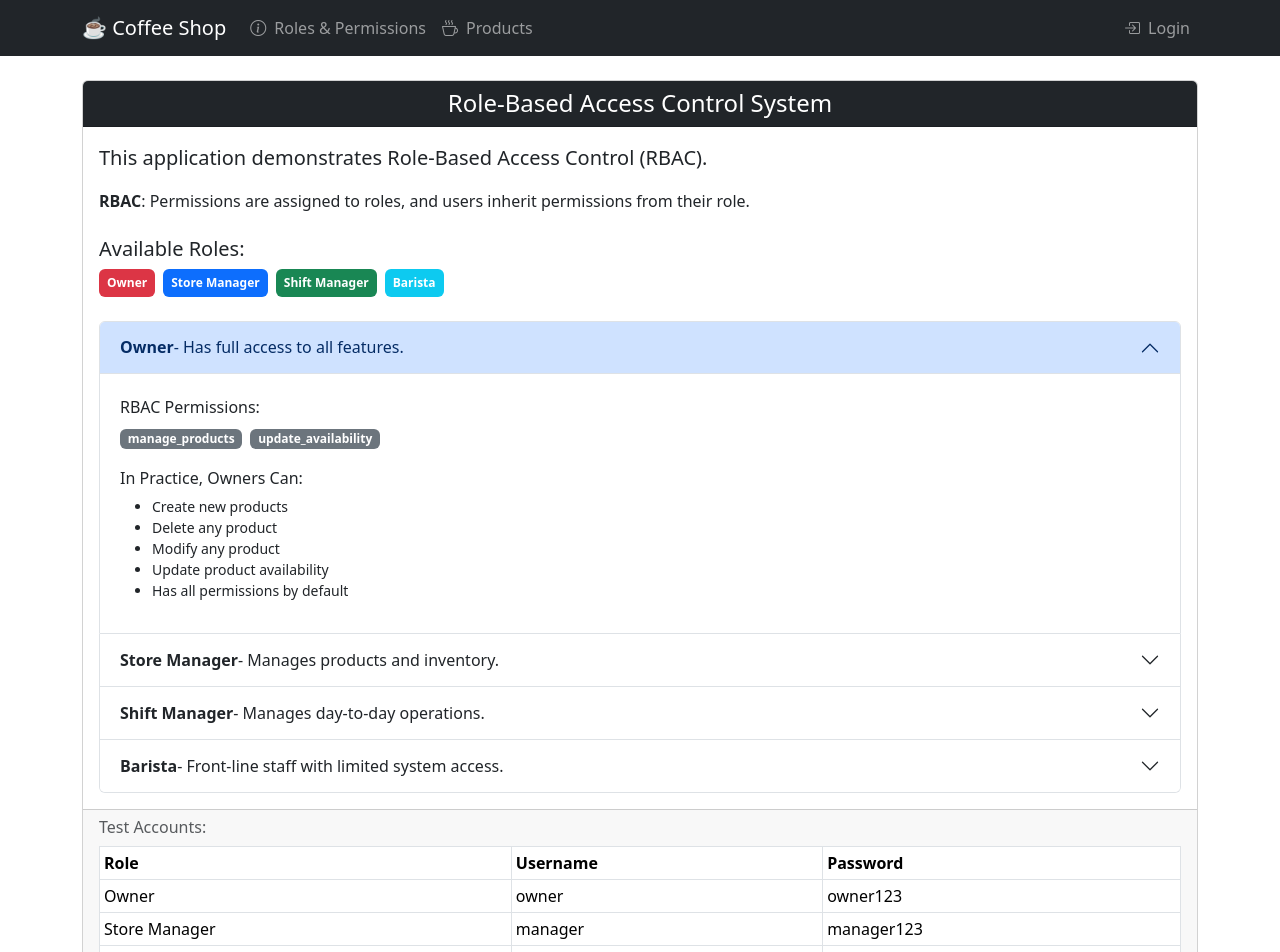
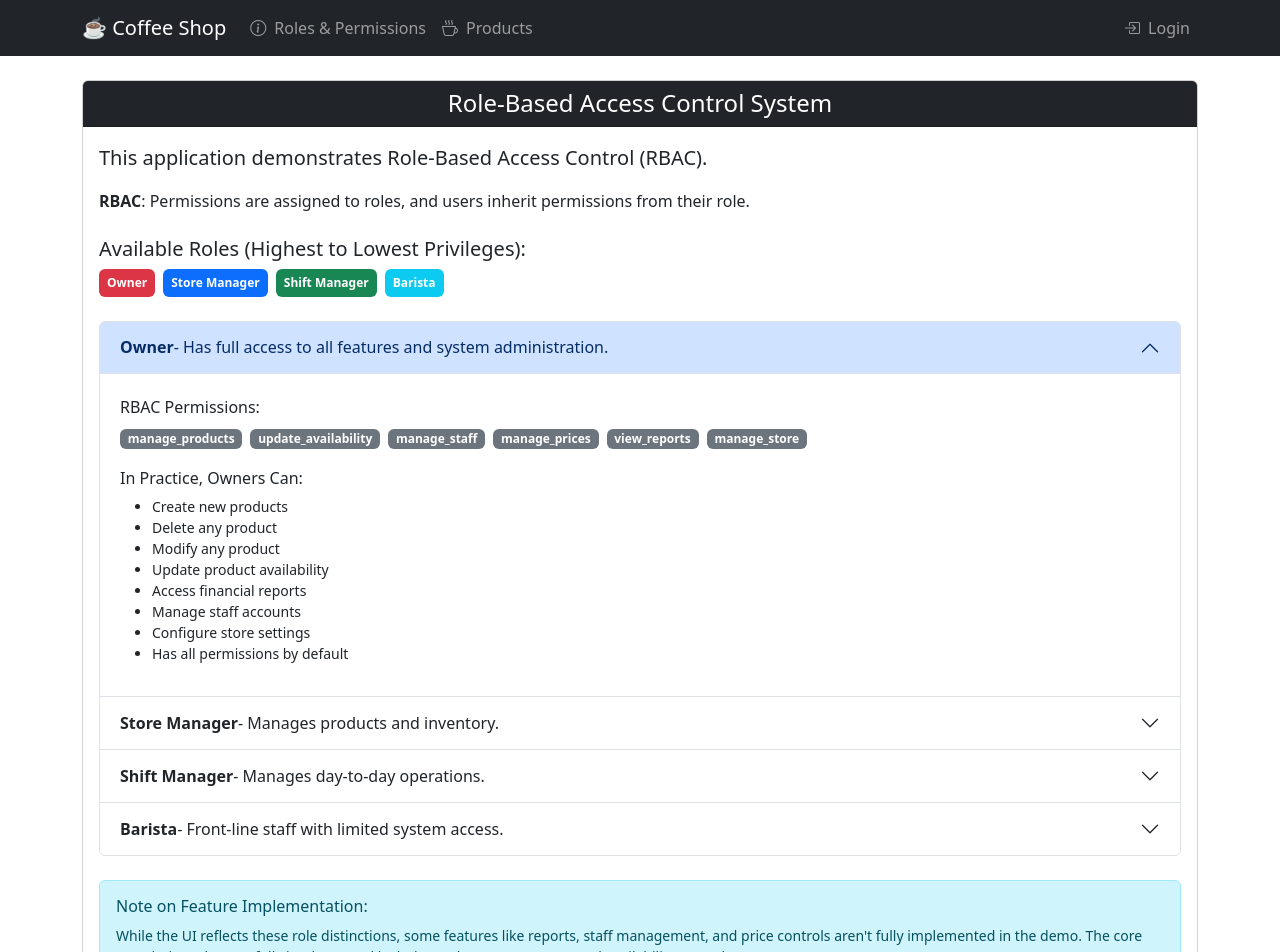
Before and after one commit to g-savitha/coffee-shop-ui, a React (Vite) app: page /roles-info in a window 1280 px wide. Shown: the top 952 px of the page. Built offline with nearby package versions, Linux system fonts and the light colour scheme; no server answers.

Commit message:
Update: Enhanced role permission differentiation in UI

```diff
--- a/src/components/NavBar.jsx
+++ b/src/components/NavBar.jsx
@@ -49,16 +49,16 @@ const NavBar = () => {
                     {user.username} ({user.role})
                     {/* Display active permissions based on role */}
                     {user.role === 'owner' && (
-                      <small className="ms-1 text-light-emphasis">[All Permissions]</small>
+                      <small className="ms-1 text-light-emphasis">[Full System Admin]</small>
                     )}
                     {user.role === 'store_manager' && (
-                      <small className="ms-1 text-light-emphasis">[Manage Products]</small>
+                      <small className="ms-1 text-light-emphasis">[Product & Price Management]</small>
                     )}
                     {user.role === 'shift_manager' && (
-                      <small className="ms-1 text-light-emphasis">[Update Availability]</small>
+                      <small className="ms-1 text-light-emphasis">[Operations Management]</small>
                     )}
                     {user.role === 'barista' && (
-                      <small className="ms-1 text-light-emphasis">[Update Availability]</small>
+                      <small className="ms-1 text-light-emphasis">[Inventory Status]</small>
                     )}
                   </span>
                 </li>
--- a/src/components/RolesInfo.jsx
+++ b/src/components/RolesInfo.jsx
@@ -7,15 +7,19 @@ const RolesInfo = () => {
   const roles = [
     {
       name: 'Owner',
-      description: 'Has full access to all features.',
+      description: 'Has full access to all features and system administration.',
       rbacPermissions: [
-        'manage_products', 'update_availability'
+        'manage_products', 'update_availability', 'manage_staff', 'manage_prices',
+        'view_reports', 'manage_store'
       ],
       canDo: [
         'Create new products',
         'Delete any product',
         'Modify any product',
         'Update product availability',
+        'Access financial reports',
+        'Manage staff accounts',
+        'Configure store settings',
         'Has all permissions by default'
       ],
       badgeColor: 'danger'
@@ -24,12 +28,16 @@ const RolesInfo = () => {
       name: 'Store Manager',
       description: 'Manages products and inventory.',
       rbacPermissions: [
-        'manage_products', 'update_availability'
+        'manage_products', 'update_availability', 'manage_prices',
+        'view_reports', 'manage_schedule'
       ],
       canDo: [
         'Create new products',
         'Delete products',
-        'Update product availability'
+        'Update product availability',
+        'Modify product prices',
+        'View sales reports',
+        'Manage staff schedules'
       ],
       badgeColor: 'primary'
     },
@@ -37,10 +45,13 @@ const RolesInfo = () => {
       name: 'Shift Manager',
       description: 'Manages day-to-day operations.',
       rbacPermissions: [
-        'update_availability'
+        'update_availability', 'update_products', 'view_reports', 'manage_shift'
       ],
       canDo: [
         'Update product availability',
+        'Update product details (except prices)',
+        'View daily reports',
+        'Manage current shift',
         'Cannot create or delete products'
       ],
       badgeColor: 'success'
@@ -49,12 +60,13 @@ const RolesInfo = () => {
       name: 'Barista',
       description: 'Front-line staff with limited system access.',
       rbacPermissions: [
-        'update_availability'
+        'update_availability', 'view_products'
       ],
       canDo: [
         'View all products',
         'Update product availability (mark items as in/out of stock)',
-        'Cannot create or delete products'
+        'Cannot create, modify, or delete products',
+        'Cannot access reports or management features'
       ],
       badgeColor: 'info'
     }
@@ -74,7 +86,7 @@ const RolesInfo = () => {
             <strong>RBAC</strong>: Permissions are assigned to roles, and users inherit permissions from their role.
           </p>
 
-          <h5 className="mt-4">Available Roles:</h5>
+          <h5 className="mt-4">Available Roles (Highest to Lowest Privileges):</h5>
           <div className="d-flex flex-wrap mb-3">
             {roles.map((role, index) => (
               <Badge
@@ -113,6 +125,15 @@ const RolesInfo = () => {
               </Accordion.Item>
             ))}
           </Accordion>
+
+          <div className="alert alert-info mt-4">
+            <h6>Note on Feature Implementation:</h6>
+            <p className="small mb-0">
+              While the UI reflects these role distinctions, some features like reports, staff management,
+              and price controls aren't fully implemented in the demo. The core permissions
+              that are fully implemented include product management and availability controls.
+            </p>
+          </div>
         </Card.Body>
         <Card.Footer className="text-muted">
           <h6 className="mb-2">Test Accounts:</h6>
```
